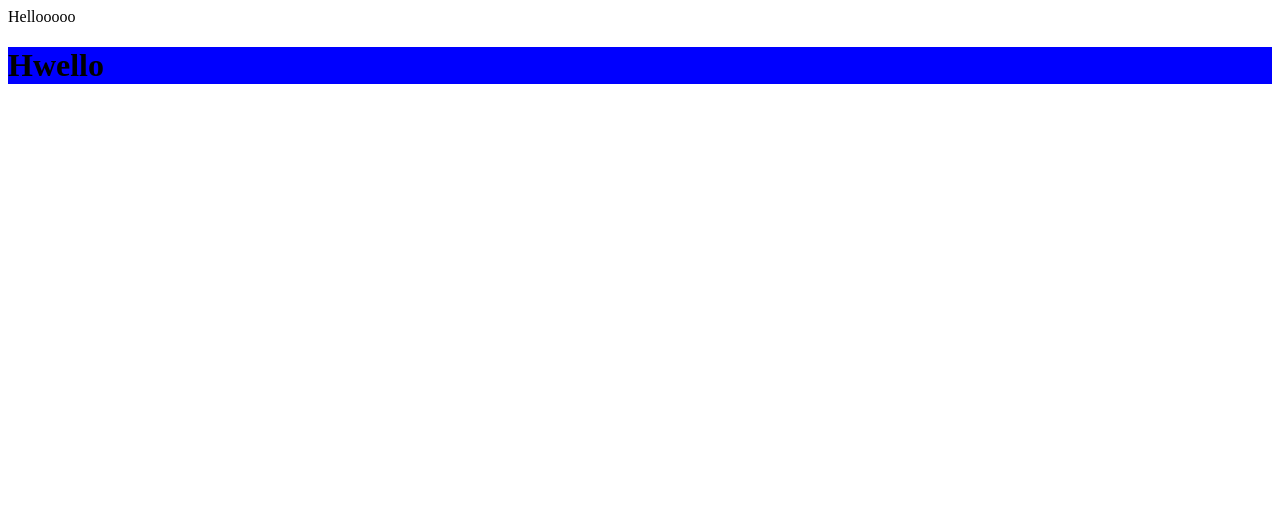
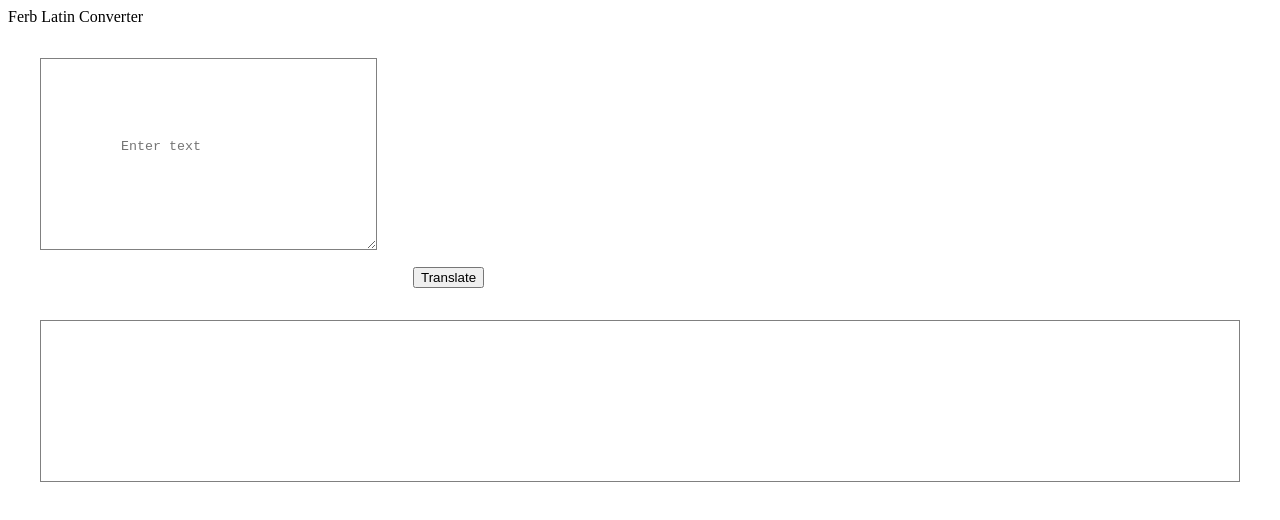
Before and after one commit to ShoaibTamboli/FerbLatinSpeak, a plain HTML site: page index.html in a window 1280 px wide. Drawn offline with Linux system fonts and the light colour scheme.

Commit message:
add: structure

```diff
--- a/Style.css
+++ b/Style.css
@@ -1,3 +1,11 @@
-h1{
-    background-color: blue;
+.txt-inputconatiner{
+    border: 1px solid grey;
+    padding: 5rem;
+    margin: 2rem;
 }
+
+.txt-outputcontainer{
+    border: 1px solid grey;
+    padding: 5rem;
+    margin: 2rem;
+}
--- a/index.html
+++ b/index.html
@@ -9,10 +9,17 @@
     <link rel="stylesheet" href="Style.css">
 </head>
 
+<body>
+<centre>
+<nav>Ferb Latin Converter</nav>
 
-<body>
-<div>Hellooooo</div>
-<h1>Hwello</h1>
+
+ <textarea class="txt-inputconatiner"  placeholder="Enter text"></textarea>
+
+<button>Translate</button>
+<div class="txt-outputcontainer">  </div>
+
+</centre>
 
 </body>
 </html>
```
